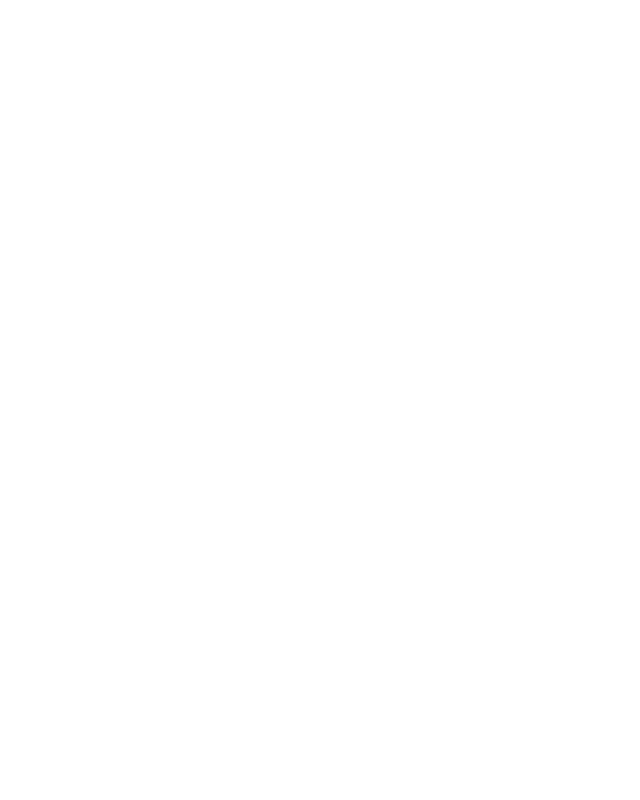
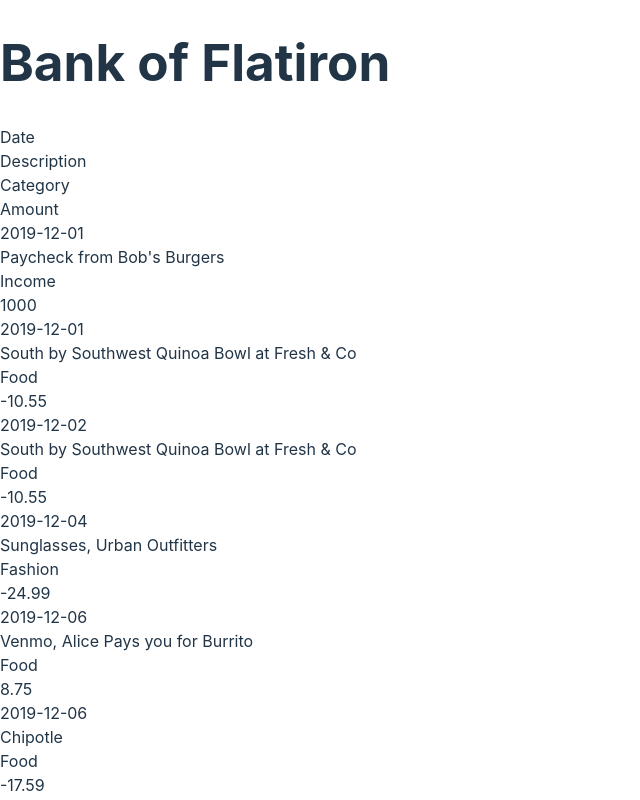
Before and after one commit to KipkorirA/bank-of-Flatiron, a React (Vite) app: page / in a window 1280 px wide. Shown: the top 800 px of the page, without its empty margins (0-640 px from the left). Built offline with nearby package versions, Linux system fonts and the light colour scheme; data requests are answered from the project's data file.

Commit message:
Fetched data

```diff
--- a/src/App.jsx
+++ b/src/App.jsx
@@ -1,16 +1,13 @@
 
-import './App.css'
+import Home from './components/Home';
 
-function App() {
-
-
+const App = () => {
   return (
-
-      <div>
-
-      </div>
-
-  )
+    <div className="App">
+      <h1>Bank of Flatiron</h1>
+      <Home />
+    </div>
+  );
 }
 
-export default App
+export default App;
--- /dev/null
+++ b/src/components/Home.jsx
@@ -0,0 +1,21 @@
+import { useEffect, useState } from 'react';
+import TransactionList from './TransactionList';
+
+const Home = () => {
+  const [transactions, setTransactions] = useState([]);
+
+  useEffect(() => {
+    fetch("http://localhost:3000/transactions")
+      .then(res => res.json())
+      .then(data => setTransactions(data))
+      .catch(error => console.log(error));
+  }, []);
+
+  return (
+    <div>
+      <TransactionList transactions={transactions} />
+    </div>
+  );
+}
+
+export default Home;
--- /dev/null
+++ b/src/components/Transaction.jsx
@@ -0,0 +1,14 @@
+
+
+const Transaction = ({ transaction }) => {
+  return (
+    <div>
+      <div>{transaction.date}</div>
+      <div>{transaction.description}</div>
+      <div>{transaction.category}</div>
+      <div>{transaction.amount}</div>
+    </div>
+  );
+}
+
+export default Transaction;
--- /dev/null
+++ b/src/components/TransactionList.jsx
@@ -0,0 +1,22 @@
+
+import Transaction from './Transaction';
+
+const TransactionList = ({ transactions }) => {
+  const transactionItems = transactions.map(transaction => (
+    <Transaction key={transaction.id} transaction={transaction} />
+  ));
+
+  return (
+    <div>
+      <div>
+        <div>Date</div>
+        <div>Description</div>
+        <div>Category</div>
+        <div>Amount</div>
+      </div>
+      {transactionItems}
+    </div>
+  );
+}
+
+export default TransactionList;
```
